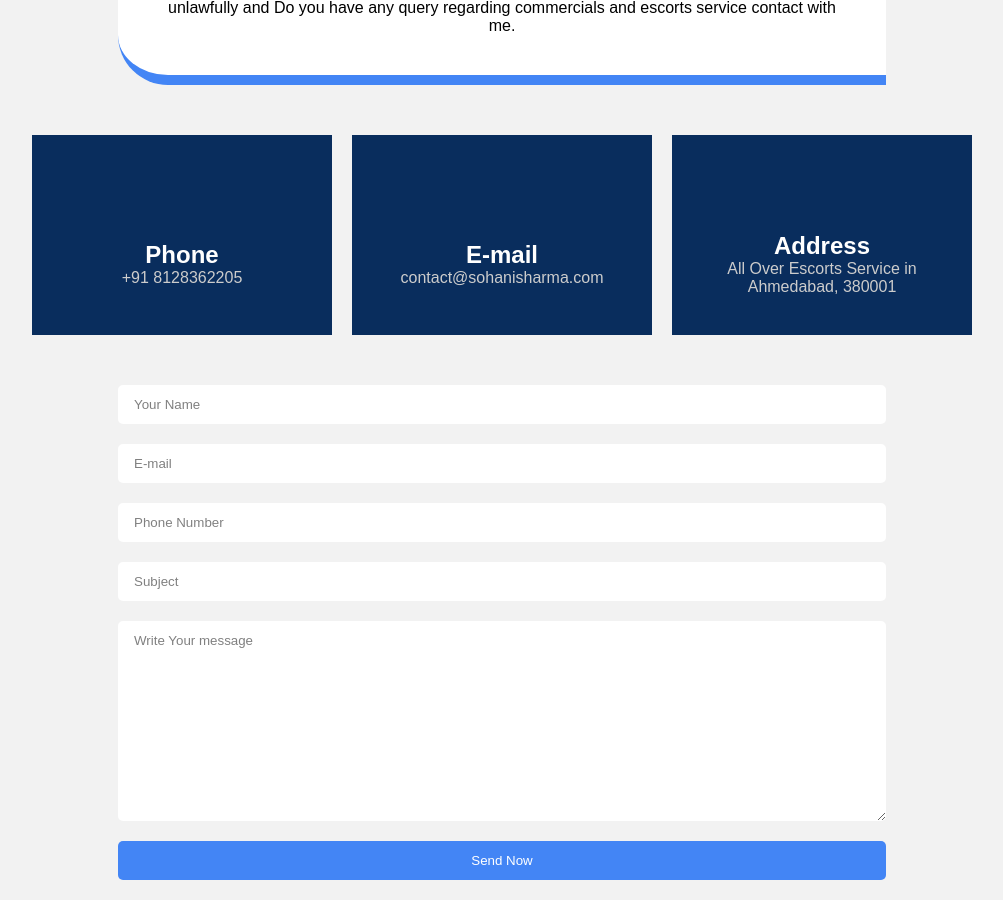
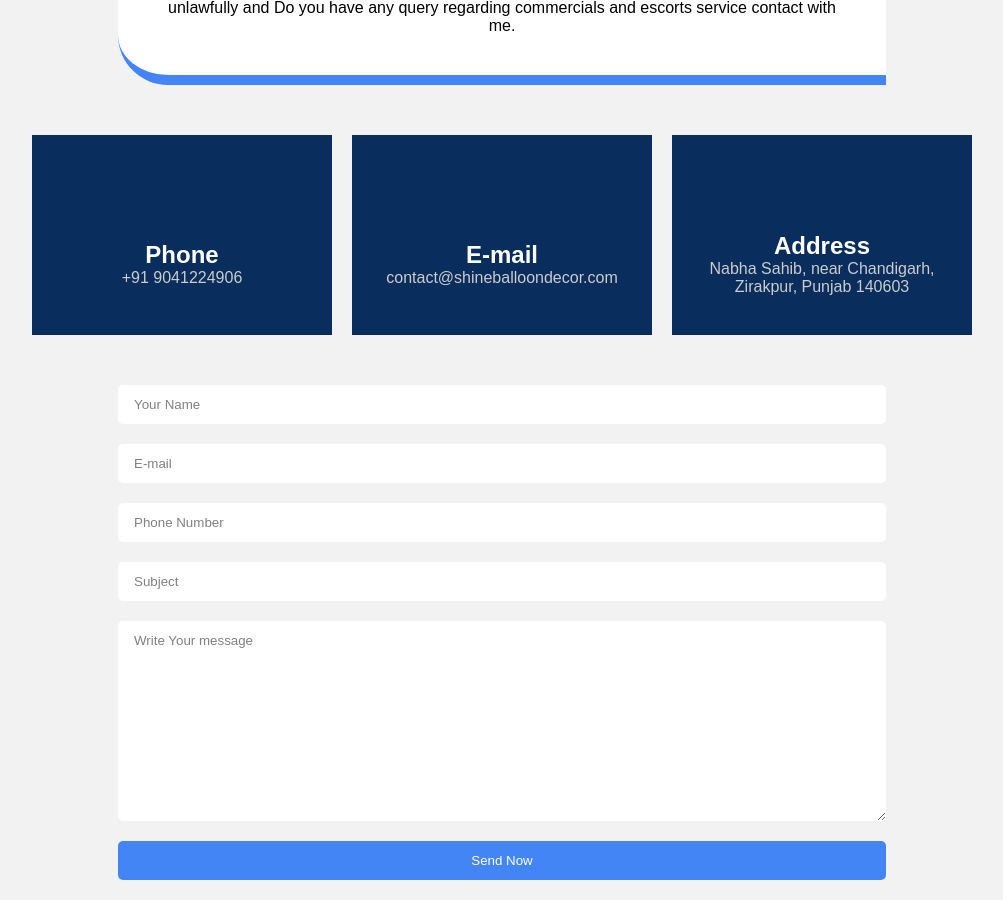
Before and after one commit to shinedecorator/shine, a Jekyll site: the page built from contact.html, in a window 1280 px wide and 900 px high, scrolled down 577 px. Shown: the whole window, without its empty margins (138-1141 px from the left). Built offline with Jekyll 4.4.1, drawn with Linux system fonts in a browser that asks for light colours.

Commit message:
Add files via upload

```diff
--- a/contact.html
+++ b/contact.html
@@ -92,17 +92,17 @@ desc: If you need any technical help and If you believe your email or phone numb
             <div>
                 <span class="icon"></span>
                 <h2>Phone</h2>
-                <p>+91 8128362205</p>
+                <p>+91 9041224906</p>
             </div>
             <div>
                 <span class="icon"></span>
                 <h2>E-mail</h2>
-                <p>contact@sohanisharma.com</p>
+                <p>contact@shineballoondecor.com</p>
             </div>
             <div>
                 <span class="icon"></span>
                 <h2>Address</h2>
-                <p>All Over Escorts Service in Ahmedabad, 380001</p>
+                <p>Nabha Sahib, near Chandigarh, Zirakpur, Punjab 140603</p>
             </div>
         </div>
 
@@ -114,7 +114,7 @@ desc: If you need any technical help and If you believe your email or phone numb
                 <input type="text" placeholder="Your Name" required>
                 <input type="email" placeholder="E-mail" required>
                 <input type="text" name="view" value="cm" hidden>
-                <input type="email" name="to" placeholder="E-mail" hidden value="contact@sohanisharma.com">
+                <input type="email" name="to" placeholder="E-mail" hidden value="contact@shineballoondecor.com">
                 <input type="tel" placeholder="Phone Number" required>
                 <input type="text" name="su" placeholder="Subject" required>
                 <textarea name="body" placeholder="Write Your message" style="resize: vertical;" required></textarea>
@@ -124,5 +124,5 @@ desc: If you need any technical help and If you believe your email or phone numb
 
     <!-- </div> -->
 
-    <iframe src="https://www.google.com/maps/embed?pb=!1m18!1m12!1m3!1d235013.70718004834!2d72.43965629993318!3d23.02049776939228!2m3!1f0!2f0!3f0!3m2!1i1024!2i768!4f13.1!3m3!1m2!1s0x395e848aba5bd449%3A0x4fcedd11614f6516!2sAhmedabad%2C%20Gujarat!5e0!3m2!1sen!2sin!4v1655837198319!5m2!1sen!2sin" width="100%" height="400" style="border:0;" allowfullscreen="true" loading="lazy" referrerpolicy="no-referrer-when-downgrade" ></iframe>
+    <iframe src="https://www.google.com/maps/embed?pb=!1m18!1m12!1m3!1d219975.54646999022!2d76.49138216935478!3d30.517704716499534!2m3!1f0!2f0!3f0!3m2!1i1024!2i768!4f13.1!3m3!1m2!1s0x390feb8f082538cf%3A0xee0692cb0dd145b9!2sShine%20Balloon%20Decoration%20in%20Zirakpur%20%E2%80%A2%20Best%20Balloon%20Decoration!5e0!3m2!1sen!2sin!4v1667753571439!5m2!1sen!2sin" width="600" height="450" style="border:0;" allowfullscreen="" loading="lazy" referrerpolicy="no-referrer-when-downgrade"></iframe>
 </div>
```
